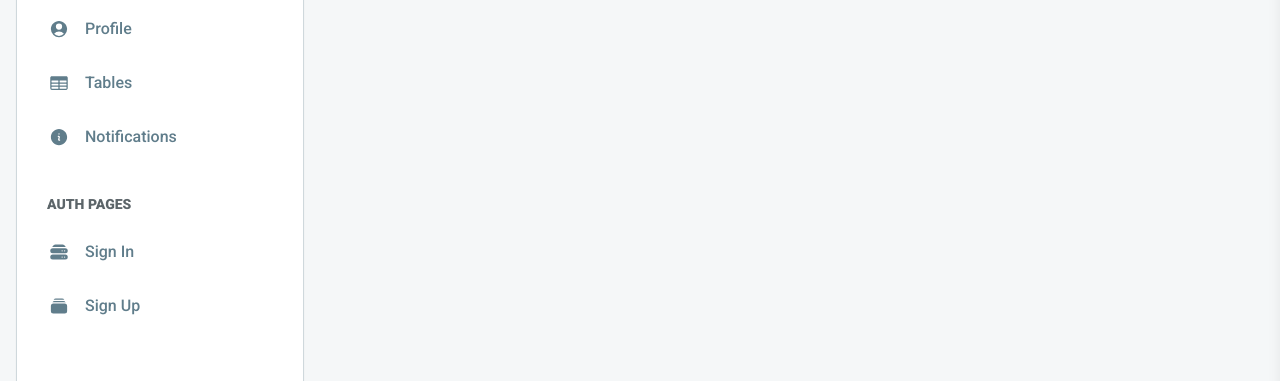
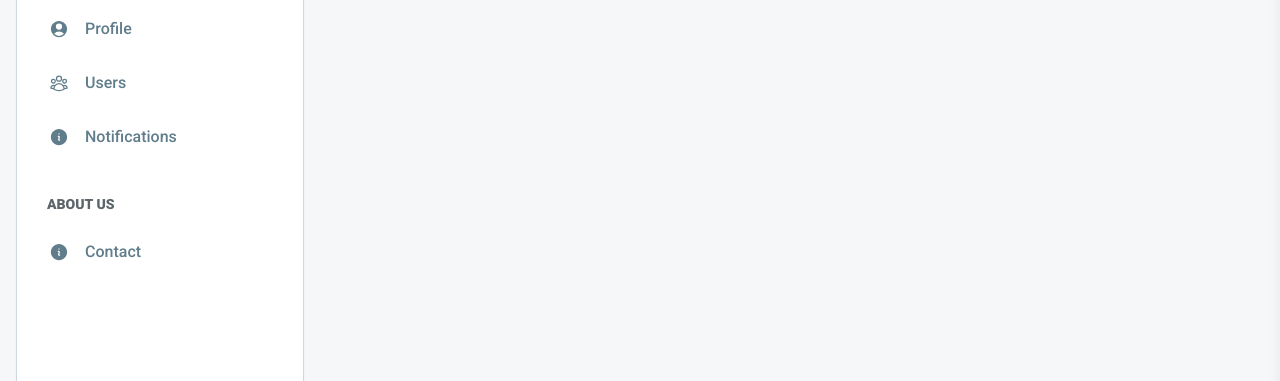
Before and after one commit to Asifsaifali/ArenaUserManagement, a React (Vite) app in the folder client/: page /dashboard in a window 1280 px wide. Shown: the part 157-538 px from the top of the page. Built offline with nearby package versions, Linux system fonts and the light colour scheme; no server answers.

Commit message:
changes the frontend routes logic

```diff
--- a/client/src/routes.jsx
+++ b/client/src/routes.jsx
@@ -6,8 +6,11 @@ import {
   ServerStackIcon,
   RectangleStackIcon,
 } from "@heroicons/react/24/solid";
-import { Home, Profile, Tables, Notifications } from "@/pages/dashboard";
+import { Home, Profile, Notifications } from "@/pages/dashboard";
 import { SignIn, SignUp } from "@/pages/auth";
+import Users from "./pages/dashboard/users";
+import { UserGroupIcon } from "@heroicons/react/24/outline";
+import Contact from "./pages/Hero/Contact";
 
 const icon = {
   className: "w-5 h-5 text-inherit",
@@ -30,10 +33,10 @@ export const routes = [
         element: <Profile />,
       },
       {
-        icon: <TableCellsIcon {...icon} />,
-        name: "tables",
-        path: "/tables",
-        element: <Tables />,
+        icon: <UserGroupIcon {...icon} />,
+        name: "users",
+        path: "/users",
+        element: <Users/>,
       },
       {
         icon: <InformationCircleIcon {...icon} />,
@@ -44,21 +47,16 @@ export const routes = [
     ],
   },
   {
-    title: "auth pages",
-    layout: "auth",
+    title: "About Us",
+    layout: "dashboard",
     pages: [
       {
-        icon: <ServerStackIcon {...icon} />,
-        name: "sign in",
-        path: "/sign-in",
-        element: <SignIn />,
+        icon: <InformationCircleIcon {...icon} />,
+        name: "Contact",
+         path: "/contact",
+        element: <Contact />,
       },
-      {
-        icon: <RectangleStackIcon {...icon} />,
-        name: "sign up",
-        path: "/sign-up",
-        element: <SignUp />,
-      },
+
     ],
   },
 ];
```
